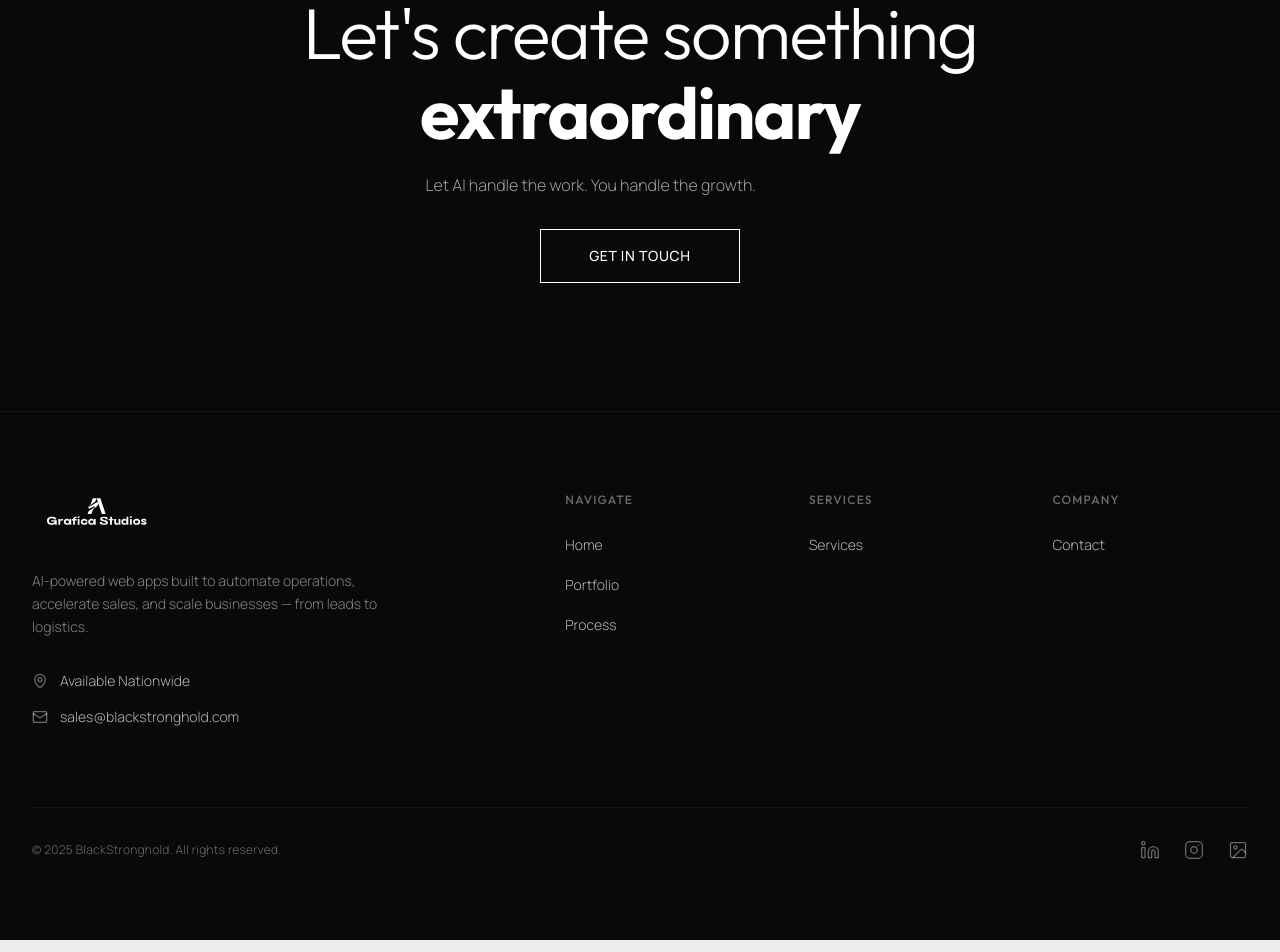
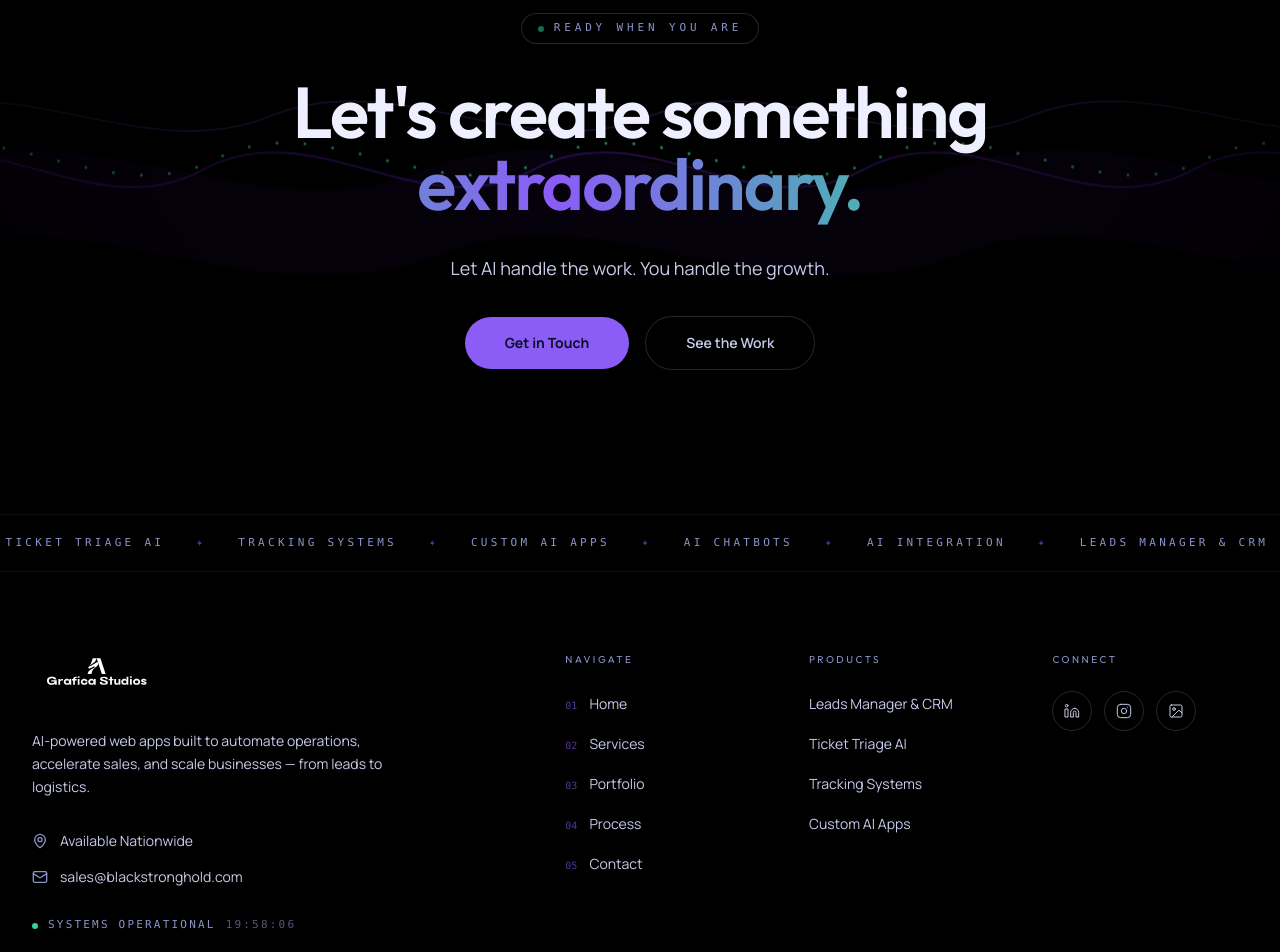
Before and after one commit to IndraRaiden/grafica-studios, a Next.js app: page / in a window 1280 px wide. Shown: the part 8200-9152 px from the top of the page. Built offline with nearby package versions, Linux system fonts and the light colour scheme.

Commit message:
the footer

```diff
--- a/components/footer.tsx
+++ b/components/footer.tsx
@@ -1,20 +1,137 @@
 "use client";
 
-import { Linkedin, Instagram, Image, Mail, MapPin } from "lucide-react";
+import { useEffect, useState } from "react";
+import { motion } from "framer-motion";
+import { Linkedin, Instagram, Image, Mail, MapPin, ArrowUp } from "lucide-react";
+
+/* Palette tokens — mirrors three-wrapper.tsx */
+const INK = "#000000";
+const PAPER = "#EEF0FF";
+const BODY = "#C7CBEA";
+const MUTED = "#8B92C9";
+const BLUE = "#8B5CF6";
+const VIOLET = "#6D28D9";
+const ROYAL = "#4C1D95";
+const SPARK = "#34D399";
+
+/* Staggered fade-up on scroll — same cadence as the hero's entrance */
+const reveal = (delay: number) => ({
+  initial: { opacity: 0, y: 24 },
+  whileInView: { opacity: 1, y: 0 },
+  viewport: { once: true, margin: "-80px" },
+  transition: { duration: 0.8, delay, ease: "easeOut" as const },
+});
+
+/* ------------------------------------------------------------------ */
+/* Flow field — a quieter reprise of the case-studies currents         */
+/* ------------------------------------------------------------------ */
+
+const FIELD_W = 4800;
+const FIELD_H = 600;
+
+function wavePath(y: number, amp: number, p: number): string {
+  const reps = Math.ceil(FIELD_W / p) + 1;
+  const c1 = Math.round(p / 3);
+  const c2 = Math.round((2 * p) / 3);
+  let d = `M0 ${y}`;
+  for (let i = 0; i < reps; i++) d += ` c${c1} ${-amp} ${c2} ${amp} ${p} 0`;
+  return d;
+}
+
+const WAVES = [
+  { y: 320, amp: 64, p: 520, w: 80, color: ROYAL, o: 0.12, dur: 40 },
+  { y: 230, amp: 48, p: 380, w: 1.5, color: BLUE, o: 0.28, dur: 24 },
+  { y: 280, amp: 56, p: 330, w: 2, color: VIOLET, o: 0.4, dur: 18 },
+  { y: 270, amp: 52, p: 330, w: 3, color: SPARK, o: 0.8, dur: 20, dash: { array: "0 28", loop: 560, dur: 8 } },
+] as const;
+
+function FlowField() {
+  return (
+    <svg
+      data-flow-ftr
+      aria-hidden="true"
+      className="absolute left-0 top-0 h-full"
+      style={{ width: FIELD_W }}
+      viewBox={`0 0 ${FIELD_W} ${FIELD_H}`}
+      preserveAspectRatio="none"
+      fill="none"
+    >
+      {WAVES.map((wv, i) => (
+        <g
+          key={i}
+          style={
+            {
+              "--p": wv.p,
+              animation: `ftr-flow-x ${wv.dur}s linear infinite`,
+            } as React.CSSProperties
+          }
+        >
+          <path
+            d={wavePath(wv.y, wv.amp, wv.p)}
+            stroke={wv.color}
+            strokeWidth={wv.w}
+            strokeLinecap={"dash" in wv ? "round" : "butt"}
+            strokeDasharray={"dash" in wv ? wv.dash.array : undefined}
+            opacity={wv.o}
+            style={
+              "dash" in wv
+                ? ({
+                    "--d": wv.dash.loop,
+                    animation: `ftr-dash-x ${wv.dash.dur}s linear infinite`,
+                  } as React.CSSProperties)
+                : undefined
+            }
+          />
+        </g>
+      ))}
+    </svg>
+  );
+}
+
+/* ------------------------------------------------------------------ */
+/* Live status clock — avoids hydration mismatch by mounting first     */
+/* ------------------------------------------------------------------ */
+
+function StatusClock() {
+  const [time, setTime] = useState<string | null>(null);
+  useEffect(() => {
+    const tick = () =>
+      setTime(new Date().toLocaleTimeString("en-US", { hour12: false }));
+    tick();
+    const id = setInterval(tick, 1000);
+    return () => clearInterval(id);
+  }, []);
+  return (
+    <span className="inline-flex items-center gap-2.5 font-mono text-[11px] uppercase tracking-[0.2em]" style={{ color: MUTED }}>
+      <span className="relative flex h-1.5 w-1.5">
+        <span className="absolute inline-flex h-full w-full animate-ping rounded-full opacity-60" style={{ backgroundColor: SPARK }} />
+        <span className="relative inline-flex h-1.5 w-1.5 rounded-full" style={{ backgroundColor: SPARK }} />
+      </span>
+      Systems operational
+      <span className="tabular-nums" style={{ color: `${MUTED}99` }}>{time ?? "--:--:--"}</span>
+    </span>
+  );
+}
+
+/* ------------------------------------------------------------------ */
+/* Footer                                                              */
+/* ------------------------------------------------------------------ */
+
+const MARQUEE_ITEMS = [
+  "Leads Manager & CRM",
+  "Ticket Triage AI",
+  "Tracking Systems",
+  "Custom AI Apps",
+  "AI Chatbots",
+  "AI Integration",
+];
 
 export default function Footer() {
-
-  const quickLinks = [
+  const navigateLinks = [
     { name: "Home", href: "#home" },
+    { name: "Services", href: "#services" },
     { name: "Portfolio", href: "#portfolio" },
     { name: "Process", href: "#process" },
-  ];
-
-  const serviceLinks = [
-    { name: "Services", href: "#services" },
-  ];
-
-  const companyLinks = [
     { name: "Contact", href: "#contact" },
   ];
 
@@ -24,133 +141,254 @@ export default function Footer() {
     { name: "Pinterest", icon: Image, href: "https://pinterest.com" },
   ];
 
+  const marqueeRow = (
+    <>
+      {MARQUEE_ITEMS.map((item) => (
+        <span key={item} className="flex shrink-0 items-center gap-8 pr-8">
+          <span style={{ color: MUTED }}>{item}</span>
+          <span style={{ color: `${BLUE}99` }}>✦</span>
+        </span>
+      ))}
+    </>
+  );
+
   return (
-    <footer className="bg-zinc-950 text-white">
-      {/* CTA Section */}
-      <div className="border-b border-white/5">
-        <div className="mx-auto max-w-7xl px-6 py-32 lg:px-8">
-          <div className="flex flex-col items-center text-center space-y-8">
-            <div className="space-y-6">
-              <h2 className="text-4xl font-light tracking-tight text-white md:text-6xl lg:text-7xl">
-                Let's create something
-                <span className="block font-bold mt-2">extraordinary</span>
-              </h2>
-              <p className="mt-6 max-w-xl text-base text-white/60 font-light">
+    <footer className="relative overflow-hidden" style={{ backgroundColor: INK }}>
+      <style>{`
+        @keyframes ftr-flow-x { to { transform: translateX(calc(var(--p) * -1px)); } }
+        @keyframes ftr-dash-x { to { stroke-dashoffset: calc(var(--d) * -1px); } }
+        @keyframes ftr-marquee { to { transform: translateX(-50%); } }
+        @keyframes ftr-shimmer { to { background-position: -200% 0; } }
+        @media (prefers-reduced-motion: reduce) {
+          [data-flow-ftr] g, [data-flow-ftr] path, .ftr-marquee, .ftr-shimmer { animation: none !important; }
+        }
+      `}</style>
+
+      {/* ---------------- CTA finale over the flow field ---------------- */}
+      <div className="relative border-b border-white/5">
+        <div className="pointer-events-none absolute inset-0" aria-hidden="true">
+          <FlowField />
+          {/* keep the headline legible where the currents run */}
+          <div
+            className="absolute inset-0"
+            style={{
+              background: `radial-gradient(1100px 480px at 50% 45%, ${INK}33 0%, ${INK}CC 75%), linear-gradient(${INK} 0%, ${INK}00 35%, ${INK}00 65%, ${INK} 100%)`,
+            }}
+          />
+        </div>
+
+        <div className="relative z-10 mx-auto max-w-7xl px-6 py-28 lg:px-8 lg:py-36">
+          <div className="flex flex-col items-center gap-8 text-center">
+            <motion.span
+              {...reveal(0)}
+              className="inline-flex items-center gap-2.5 rounded-full border border-white/15 px-4 py-1.5 font-mono text-[11px] uppercase tracking-[0.35em] backdrop-blur-sm"
+              style={{ color: MUTED, backgroundColor: `${INK}66` }}
+            >
+              <span className="h-1.5 w-1.5 animate-pulse rounded-full" style={{ backgroundColor: SPARK }} />
+              Ready when you are
+            </motion.span>
+
+            <motion.h2
+              {...reveal(0.1)}
+              className="max-w-4xl text-4xl font-semibold tracking-tight sm:text-6xl lg:text-7xl"
+              style={{ color: PAPER }}
+            >
+              Let's create something{" "}
+              <span
+                className="ftr-shimmer"
+                style={{
+                  backgroundImage: `linear-gradient(90deg, ${BLUE}, ${SPARK}, ${BLUE})`,
+                  backgroundSize: "200% 100%",
+                  WebkitBackgroundClip: "text",
+                  backgroundClip: "text",
+                  color: "transparent",
+                  animation: "ftr-shimmer 6s linear infinite",
+                }}
+              >
+                extraordinary.
+              </span>
+            </motion.h2>
+
+            <motion.p {...reveal(0.2)} className="max-w-xl text-lg leading-8" style={{ color: BODY }}>
               Let AI handle the work. You handle the growth.
-              </p>
-            </div>
+            </motion.p>
+
+            <motion.div {...reveal(0.3)} className="flex flex-wrap items-center justify-center gap-4">
               <a
                 href="#contact"
-              className="group relative inline-flex items-center justify-center overflow-hidden border border-white px-12 py-4 text-sm font-medium tracking-wider text-white transition-all duration-300 hover:bg-white hover:text-black"
+                className="group relative overflow-hidden rounded-full px-10 py-4 text-sm font-bold transition-all hover:scale-105 hover:brightness-110"
+                style={{ backgroundColor: BLUE, color: "#0A0E27" }}
               >
-              <span className="relative z-10">GET IN TOUCH</span>
+                <span className="relative z-10">Get in Touch</span>
+                <span className="absolute inset-y-0 -left-1/2 z-0 w-1/3 -skew-x-12 bg-white/30 opacity-0 blur-sm transition-all duration-700 group-hover:left-full group-hover:opacity-100" />
               </a>
+              <a
+                href="#portfolio"
+                className="rounded-full border border-white/15 px-10 py-4 text-sm font-semibold backdrop-blur-sm transition-all hover:scale-105 hover:border-white/30"
+                style={{ color: BODY, backgroundColor: `${INK}66` }}
+              >
+                See the Work
+              </a>
+            </motion.div>
           </div>
         </div>
       </div>
 
-      {/* Footer Content */}
-      <div className="mx-auto max-w-7xl px-6 py-20 lg:px-8">
+      {/* ---------------- Product marquee ---------------- */}
+      <div
+        className="relative overflow-hidden border-b border-white/5 py-5"
+        aria-hidden="true"
+      >
+        <div
+          className="ftr-marquee flex w-max font-mono text-[11px] uppercase tracking-[0.3em]"
+          style={{ animation: "ftr-marquee 36s linear infinite" }}
+        >
+          {marqueeRow}
+          {marqueeRow}
+        </div>
+      </div>
+
+      {/* ---------------- Main grid ---------------- */}
+      <div className="relative z-10 mx-auto max-w-7xl px-6 pb-12 pt-20 lg:px-8">
         <div className="grid grid-cols-1 gap-16 lg:grid-cols-12">
-          {/* Brand Section */}
-          <div className="lg:col-span-5">
-            <a href="#" className="inline-block mb-8">
-              <img src="/studios.svg" alt="BlackStronghold" className="h-10 w-auto brightness-0 invert" />
+          {/* Brand */}
+          <motion.div {...reveal(0)} className="lg:col-span-5">
+            <a href="#home" className="mb-8 inline-block">
+              <img src="/studios.svg" alt="BlackStronghold" className="h-10 w-auto" />
             </a>
-            <p className="text-sm text-white/50 font-light leading-relaxed max-w-sm mb-8">
+            <p className="mb-8 max-w-sm text-sm leading-relaxed" style={{ color: BODY }}>
               AI-powered web apps built to automate operations, accelerate sales, and scale businesses — from leads to logistics.
             </p>
             <div className="space-y-4">
-              <div className="flex items-center gap-3 text-sm text-white/70">
-                <MapPin className="h-4 w-4 flex-shrink-0 text-white/40" />
-                <span className="font-light">Available Nationwide</span>
+              <div className="flex items-center gap-3 text-sm" style={{ color: BODY }}>
+                <MapPin className="h-4 w-4 flex-shrink-0" style={{ color: MUTED }} />
+                <span>Available Nationwide</span>
               </div>
               <a
                 href="mailto:sales@blackstronghold.com"
-                className="flex items-center gap-3 text-sm text-white/70 transition-colors hover:text-white group"
+                className="group flex items-center gap-3 text-sm transition-colors hover:text-[#EEF0FF]"
+                style={{ color: BODY }}
               >
-                <Mail className="h-4 w-4 flex-shrink-0 text-white/40 group-hover:text-white transition-colors" />
-                <span className="font-light">sales@blackstronghold.com</span>
+                <Mail className="h-4 w-4 flex-shrink-0" style={{ color: MUTED }} />
+                <span>sales@blackstronghold.com</span>
               </a>
+              <div className="pt-2">
+                <StatusClock />
               </div>
             </div>
+          </motion.div>
 
-          {/* Navigation Links */}
-          <div className="lg:col-span-7">
+          {/* Navigation */}
+          <motion.div {...reveal(0.15)} className="lg:col-span-7">
             <div className="grid grid-cols-2 gap-12 sm:grid-cols-3">
-              {/* Quick Links */}
               <div>
-                <h4 className="text-xs font-medium tracking-widest text-white/40 uppercase mb-6">Navigate</h4>
+                <h4 className="mb-6 font-mono text-[10px] uppercase tracking-[0.25em]" style={{ color: MUTED }}>
+                  Navigate
+                </h4>
                 <ul className="space-y-4">
-                  {quickLinks.map((link) => (
+                  {navigateLinks.map((link, i) => (
                     <li key={link.name}>
                       <a
                         href={link.href}
-                        className="text-sm text-white/70 font-light transition-colors hover:text-white inline-block relative after:absolute after:bottom-0 after:left-0 after:h-px after:w-0 after:bg-white after:transition-all hover:after:w-full"
+                        className="group inline-flex items-baseline gap-3 text-sm transition-colors hover:text-[#EEF0FF]"
+                        style={{ color: BODY }}
                       >
+                        <span className="font-mono text-[10px] tabular-nums" style={{ color: `${BLUE}99` }}>
+                          {String(i + 1).padStart(2, "0")}
+                        </span>
+                        <span className="relative after:absolute after:bottom-0 after:left-0 after:h-px after:w-0 after:bg-[#8B5CF6] after:transition-all after:duration-300 group-hover:after:w-full">
                           {link.name}
+                        </span>
                       </a>
                     </li>
                   ))}
                 </ul>
               </div>
 
-              {/* Services */}
               <div>
-                <h4 className="text-xs font-medium tracking-widest text-white/40 uppercase mb-6">Services</h4>
+                <h4 className="mb-6 font-mono text-[10px] uppercase tracking-[0.25em]" style={{ color: MUTED }}>
+                  Products
+                </h4>
                 <ul className="space-y-4">
-                  {serviceLinks.map((link) => (
-                    <li key={link.name}>
+                  {MARQUEE_ITEMS.slice(0, 4).map((item) => (
+                    <li key={item}>
                       <a
-                        href={link.href}
-                        className="text-sm text-white/70 font-light transition-colors hover:text-white inline-block relative after:absolute after:bottom-0 after:left-0 after:h-px after:w-0 after:bg-white after:transition-all hover:after:w-full"
+                        href="#services"
+                        className="relative inline-block text-sm transition-colors after:absolute after:bottom-0 after:left-0 after:h-px after:w-0 after:bg-[#8B5CF6] after:transition-all after:duration-300 hover:text-[#EEF0FF] hover:after:w-full"
+                        style={{ color: BODY }}
                       >
-                        {link.name}
+                        {item}
                       </a>
                     </li>
                   ))}
                 </ul>
               </div>
 
-              {/* Company */}
               <div>
-                <h4 className="text-xs font-medium tracking-widest text-white/40 uppercase mb-6">Company</h4>
-                <ul className="space-y-4">
-                  {companyLinks.map((link) => (
-                    <li key={link.name}>
-                      <a
-                        href={link.href}
-                        className="text-sm text-white/70 font-light transition-colors hover:text-white inline-block relative after:absolute after:bottom-0 after:left-0 after:h-px after:w-0 after:bg-white after:transition-all hover:after:w-full"
-                      >
-                        {link.name}
-                      </a>
-                    </li>
-                  ))}
-                </ul>
-              </div>
-            </div>
-          </div>
-        </div>
-
-        {/* Bottom Bar */}
-        <div className="mt-20 pt-8 border-t border-white/5 flex flex-col-reverse items-center justify-between gap-6 sm:flex-row">
-          <p className="text-xs text-white/40 font-light tracking-wide">
-            © {new Date().getFullYear()} BlackStronghold. All rights reserved.
-          </p>
-          <div className="flex gap-6">
+                <h4 className="mb-6 font-mono text-[10px] uppercase tracking-[0.25em]" style={{ color: MUTED }}>
+                  Connect
+                </h4>
+                <div className="flex gap-3">
                   {socialLinks.map((social) => (
                     <a
                       key={social.name}
                       href={social.href}
                       aria-label={social.name}
-                className="text-white/40 transition-all hover:text-white hover:scale-110"
+                      target="_blank"
+                      rel="noopener noreferrer"
+                      className="flex size-10 items-center justify-center rounded-full border border-white/15 transition-all hover:-translate-y-1 hover:border-[#8B5CF6]/60 hover:text-[#8B5CF6]"
+                      style={{ color: BODY }}
                     >
-                <social.icon className="h-5 w-5" strokeWidth={1.5} />
+                      <social.icon className="h-4 w-4" strokeWidth={1.5} />
                     </a>
                   ))}
                 </div>
               </div>
             </div>
+          </motion.div>
+        </div>
+
+        {/* Bottom bar */}
+        <div className="mt-16 flex flex-col-reverse items-center justify-between gap-6 border-t border-white/5 pt-8 sm:flex-row">
+          <p className="font-mono text-[11px] tracking-wide" style={{ color: `${MUTED}99` }}>
+            © {new Date().getFullYear()} BlackStronghold. All rights reserved.
+          </p>
+          <button
+            type="button"
+            onClick={() => window.scrollTo({ top: 0, behavior: "smooth" })}
+            className="group flex items-center gap-3 font-mono text-[11px] uppercase tracking-[0.2em] transition-colors hover:text-[#EEF0FF]"
+            style={{ color: MUTED }}
+          >
+            Back to top
+            <span className="flex size-9 items-center justify-center rounded-full border border-white/15 transition-all group-hover:-translate-y-1 group-hover:border-[#8B5CF6]/60 group-hover:text-[#8B5CF6]">
+              <ArrowUp className="h-4 w-4" />
+            </span>
+          </button>
+        </div>
+      </div>
+
+      {/* ---------------- Giant ghost wordmark ---------------- */}
+      <div className="pointer-events-none relative select-none" aria-hidden="true">
+        <div
+          className="ftr-shimmer translate-y-[22%] whitespace-nowrap text-center font-black leading-none tracking-tighter"
+          style={{
+            fontSize: "clamp(3.5rem, 12.5vw, 13rem)",
+            backgroundImage: `linear-gradient(90deg, ${BLUE}33, ${SPARK}33, ${VIOLET}33, ${BLUE}33)`,
+            backgroundSize: "200% 100%",
+            WebkitBackgroundClip: "text",
+            backgroundClip: "text",
+            color: "transparent",
+            animation: "ftr-shimmer 12s linear infinite",
+          }}
+        >
+          BLACKSTRONGHOLD
+        </div>
+        {/* fade the wordmark into the page edge */}
+        <div
+          className="absolute inset-x-0 bottom-0 h-1/2"
+          style={{ background: `linear-gradient(${INK}00, ${INK}99)` }}
+        />
+      </div>
     </footer>
   );
 }
```
Lines whose indentation alone changed are shown as unchanged.
